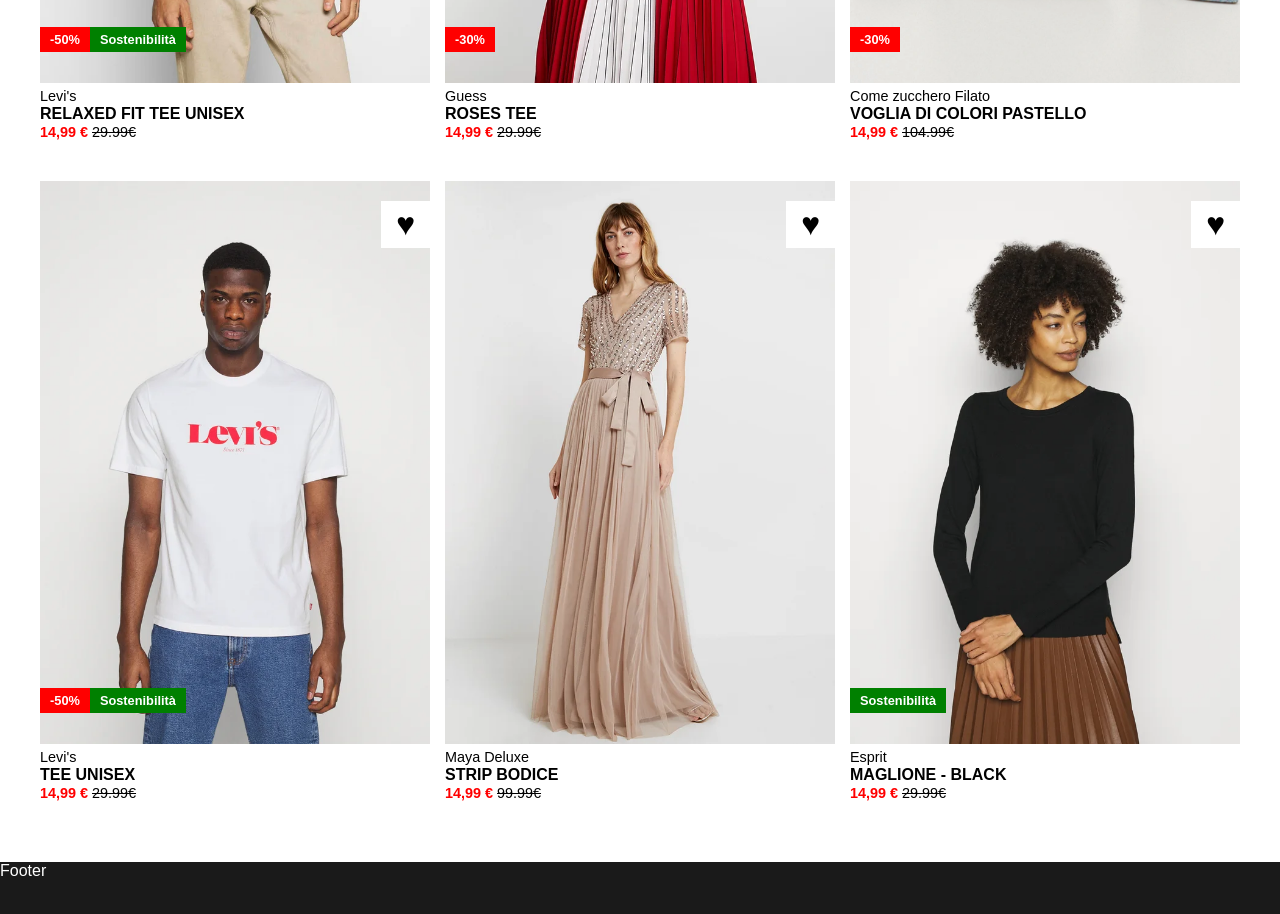
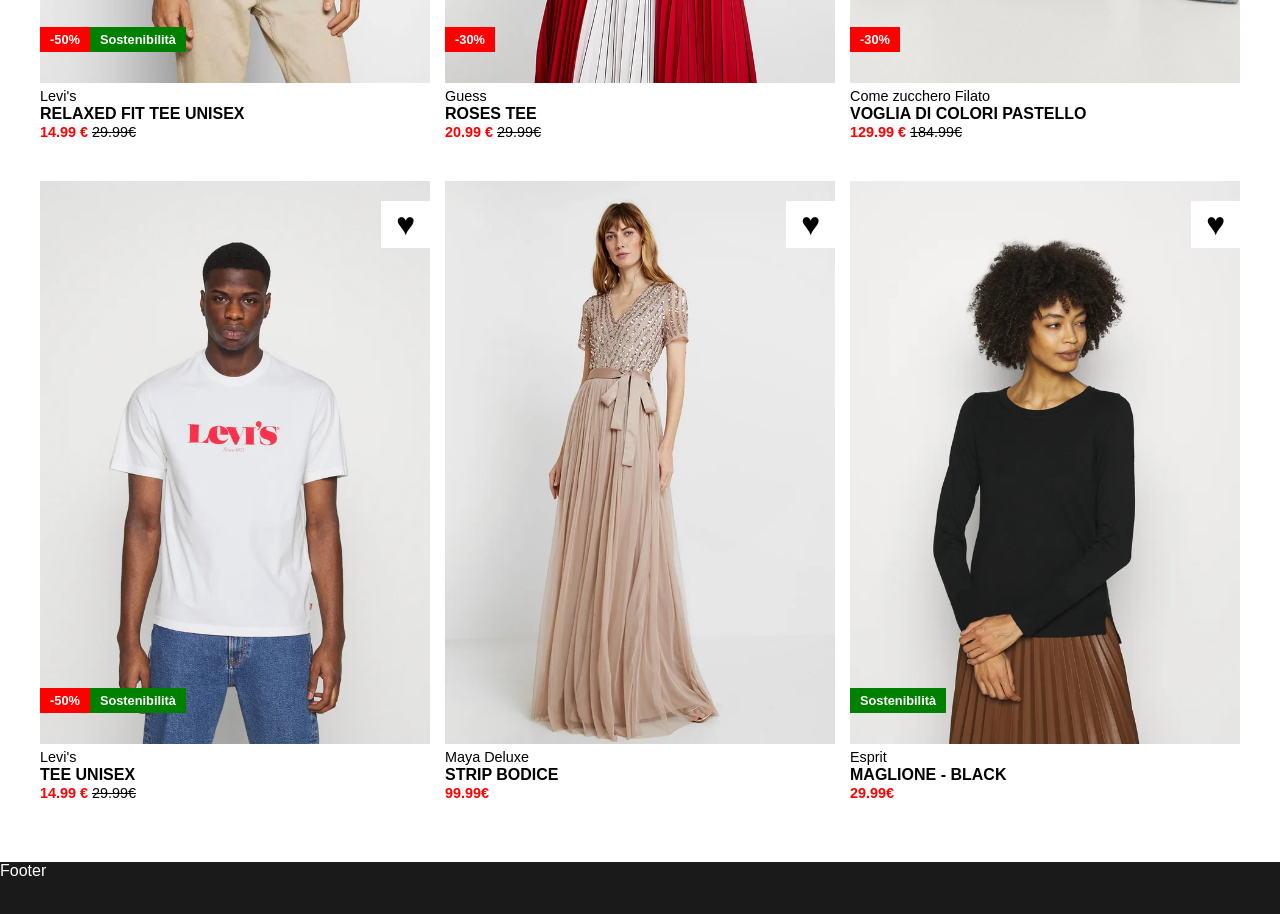
Before and after one commit to alessandrodaniello105/vite-boolando, a Vue app: page / in a window 1280 px wide. Shown: the part 600-1514 px from the top of the page. Built offline with nearby package versions, Linux system fonts and the light colour scheme.

Commit message:
[add]: dynamic prices print

```diff
--- a/src/components/Main.vue
+++ b/src/components/Main.vue
@@ -48,9 +48,13 @@
 
             <h2 class="product-model">{{ product.productInfo.model }}</h2>
 
-            <span class="discount price">14,99 € </span>
+            <div v-if="product.isDiscounted" >
+              <span class="discount price">{{ product.priceNew }} € </span>
 
-            <span class="original price">{{ product.price }}€</span>
+              <span class="original price">{{ product.price }}€</span>
+            </div>
+            <span v-else class="discount price">{{ product.price }}€</span>
+
 
           </div>
         </div>
--- a/src/data/productCards.js
+++ b/src/data/productCards.js
@@ -11,7 +11,8 @@
     isDiscounted: true,
     discountPercentage: 50,
     isEco: true,
-    price: 29.99
+    price: 29.99,
+    priceNew: 14.99
   },
 
   {
@@ -25,7 +26,8 @@
     isDiscounted: true,
     discountPercentage: 30,
     isEco: false,
-    price: 29.99
+    price: 29.99,
+    priceNew: 20.99
   },
 
   {
@@ -39,7 +41,8 @@
     isDiscounted: true,
     discountPercentage: 30,
     isEco: false,
-    price: 104.99
+    price: 184.99,
+    priceNew: 129.99
   },
 
   {
@@ -53,7 +56,8 @@
     isDiscounted: true,
     discountPercentage: 50,
     isEco: true,
-    price: 29.99
+    price: 29.99,
+    priceNew: 14.99
   },
 
   {
@@ -67,7 +71,7 @@
     isDiscounted: false,
     discountPercentage: 0,
     isEco: false,
-    price: 99.99
+    price: 99.99,
   },
 
   {
```
